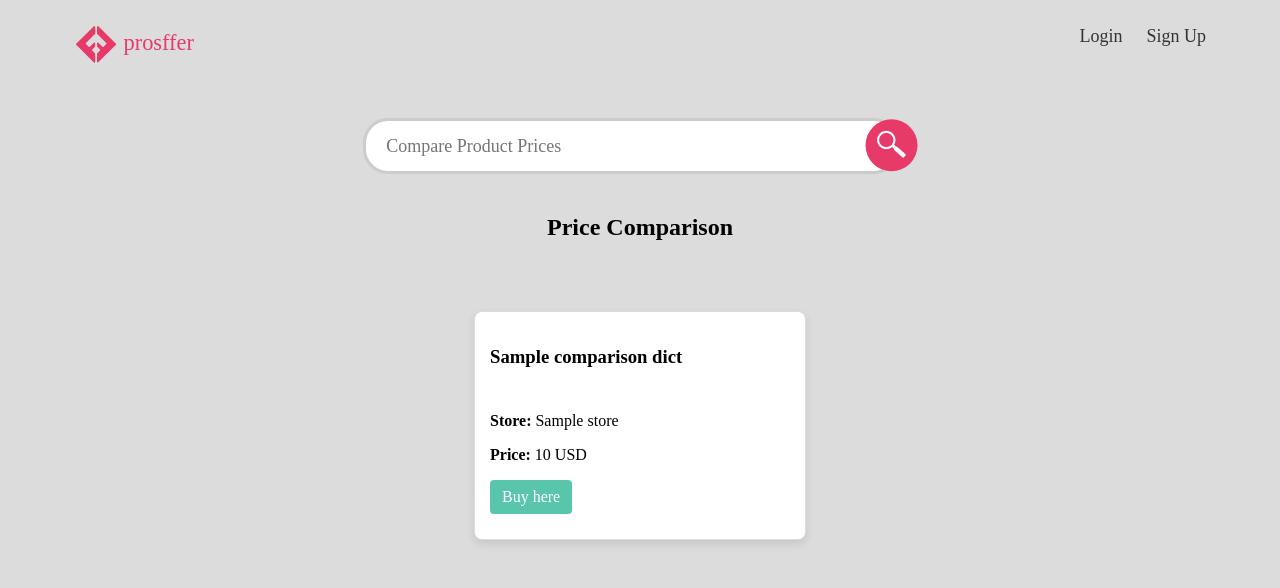
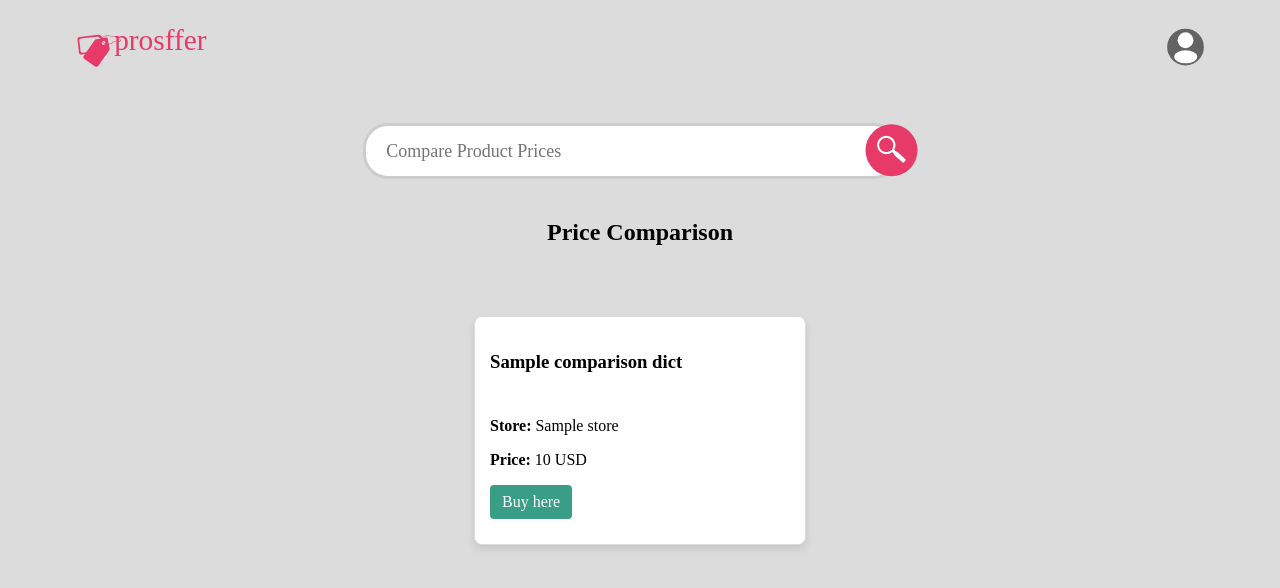
Before and after one commit to geekpnx/prosffer_project, a Django app: template apps/product/templates/products/product_list.html in a window 1280 px wide. Shown: the top 588 px of the page. Run offline with Django 5.2, Linux system fonts and the light colour scheme; the template is opened without the code that fills it: most values are stand-ins (such as "Sample title", 1, 10 or a date in 2020); parts of the project's set-up code (start-up, migrations or seed data) failed here and were passed over; some web fonts are replaced.

Commit message:
Added user icon, drop down user menu, and fix some issues with the loop button

```diff
--- a/apps/product/templates/products/product_list.html
+++ b/apps/product/templates/products/product_list.html
@@ -15,11 +15,26 @@
     <!-- Header Section -->
     <header>
         <div class="logo">
-            <img src="{% static 'images/logo/Prosffer-Logo.svg' %}" alt="Logo" />
+            <img src="{% static 'images/logo/prosffer_logo_tags.svg' %}" alt="Logo" />
         </div>
-        <div class="auth-links">
-            <a href="/login">Login</a>
-            <a href="/signup">Sign Up</a>
+        <div class="user-menu">
+            <div class="dropdown">
+                <!-- User Icon as a Button -->
+                <button id="user-icon-btn" class="user-icon-btn">
+                    <img src="{% static 'images/icons/user_icon.svg' %}" alt="User Icon" class="user-icon">
+                </button>
+
+                <!-- Dropdown Menu -->
+                <div class="dropdown-content" id="dropdown-content">
+                    {% if user.is_authenticated %}
+                        <a href="/profile">Profile</a>
+                        <a href="/logout">Logout</a>
+                    {% else %}
+                        <a href="/login">Login</a>
+                        <a href="/signup">Sign Up</a>
+                    {% endif %}
+                </div>
+            </div>
         </div>
     </header>
 
@@ -63,6 +78,7 @@
     <!-- External JS file -->
     <script src="https://code.jquery.com/jquery-3.6.0.min.js"></script>
     <script src="{% static 'js/suggestions.js' %}"></script>
+    <script src="{% static 'js/user_drop_down.js' %}"></script>
 
 </body>
 </html>
--- a/apps/product/views.py
+++ b/apps/product/views.py
@@ -1,6 +1,8 @@
 from django.shortcuts import render
 from django.http import JsonResponse
 from django.views.generic import ListView, DetailView
+
+
 from .models import Product
 
 
--- a/static/css/styles.css
+++ b/static/css/styles.css
@@ -27,7 +27,7 @@ header {
 .logo img {
     margin-top: 20px;
     margin-left: 70px;
-    height: 40px; /* Adjust height of the logo */
+    height: 45px; /* Adjust height of the logo */
 }
 
 .auth-links a {
@@ -130,7 +130,7 @@ h2 {
 .buy-button {
     display: inline-block;
     padding: 8px 12px;
-    background-color: #59c6ac; /* Green background */
+    background-color: #389e86; /* Green background */
     color: white;
     text-decoration: none;
     border-radius: 4px; /* Rounded button */
@@ -181,3 +181,78 @@ h2 {
 .product-comparison {
     margin-top: 50px; /* Add margin so it doesn't get too close to the search bar */
 }
+
+
+
+/* ------------- User menu -------------  */
+
+/* Style for the user menu and button */
+.user-menu {
+    position: relative;
+    display: inline-block;
+    margin-left: auto;
+}
+
+/* The button that wraps the user icon */
+.user-icon-btn {
+    background-color: transparent;
+    border: none;
+    padding: 0;
+    margin-top: 20px;
+    margin-left: -110px; /* Negative value to move it left */
+    width: 40px; /* Match icon's width */
+    height: 40px; /* Match icon's height */
+    cursor: pointer;
+    position: relative;
+    display: inline-block;
+}
+
+/* Ensure the icon fits perfectly inside the button */
+.user-icon {
+    width: 100%;  /* 100% of the button's width */
+    height: 100%; /* 100% of the button's height */
+    display: block; /* Ensure it's treated as a block element */
+}
+
+/* ---------------- Drop Down User menu ------------- */
+
+/* Dropdown container */
+.dropdown {
+    position: relative;
+    display: inline-block;
+}
+
+/* Dropdown content (hidden by default) */
+.dropdown-content {
+    display: none; /* Hidden initially */
+    position: absolute;
+    right: 0;
+    background-color: #fff;
+    min-width: 160px;
+    box-shadow: 0px 8px 16px rgba(0, 0, 0, 0.2);
+    z-index: 1;
+    border-radius: 8px; /* Optional: give it a card-like view */
+    overflow: hidden;
+    padding: 0px;
+}
+
+/* Dropdown links */
+.dropdown-content a {
+    color: black;
+    padding: 12px 16px;
+    text-decoration: none;
+    display: block;
+    text-align: left;
+}
+
+/* Hover effect for dropdown links */
+.dropdown-content a:hover {
+    background-color: #e83a68;
+    color: white;
+    text-decoration-color: #ccc;
+}
+
+/* Show the dropdown when the .show class is added */
+.show {
+    display: block;
+}
--- /dev/null
+++ b/static/js/user_drop_down.js
@@ -0,0 +1,13 @@
+document.getElementById("user-icon-btn").addEventListener("click", function(event) {
+    event.stopPropagation();  // Prevents the click from propagating to other elements
+    var dropdown = document.getElementById("dropdown-content");
+    dropdown.classList.toggle("show"); // Toggles the dropdown menu
+});
+
+// Close the dropdown if the user clicks outside
+window.onclick = function(event) {
+    if (!event.target.closest('#user-icon-btn')) {
+        var dropdown = document.getElementById("dropdown-content");
+        dropdown.classList.remove("show");
+    }
+};
```
Also changed, not shown: static/images/icons/user_icon.svg (added), static/images/logo/prosffer_logo_tags.svg (added), static/js/js_troubleshoting.js (added).
